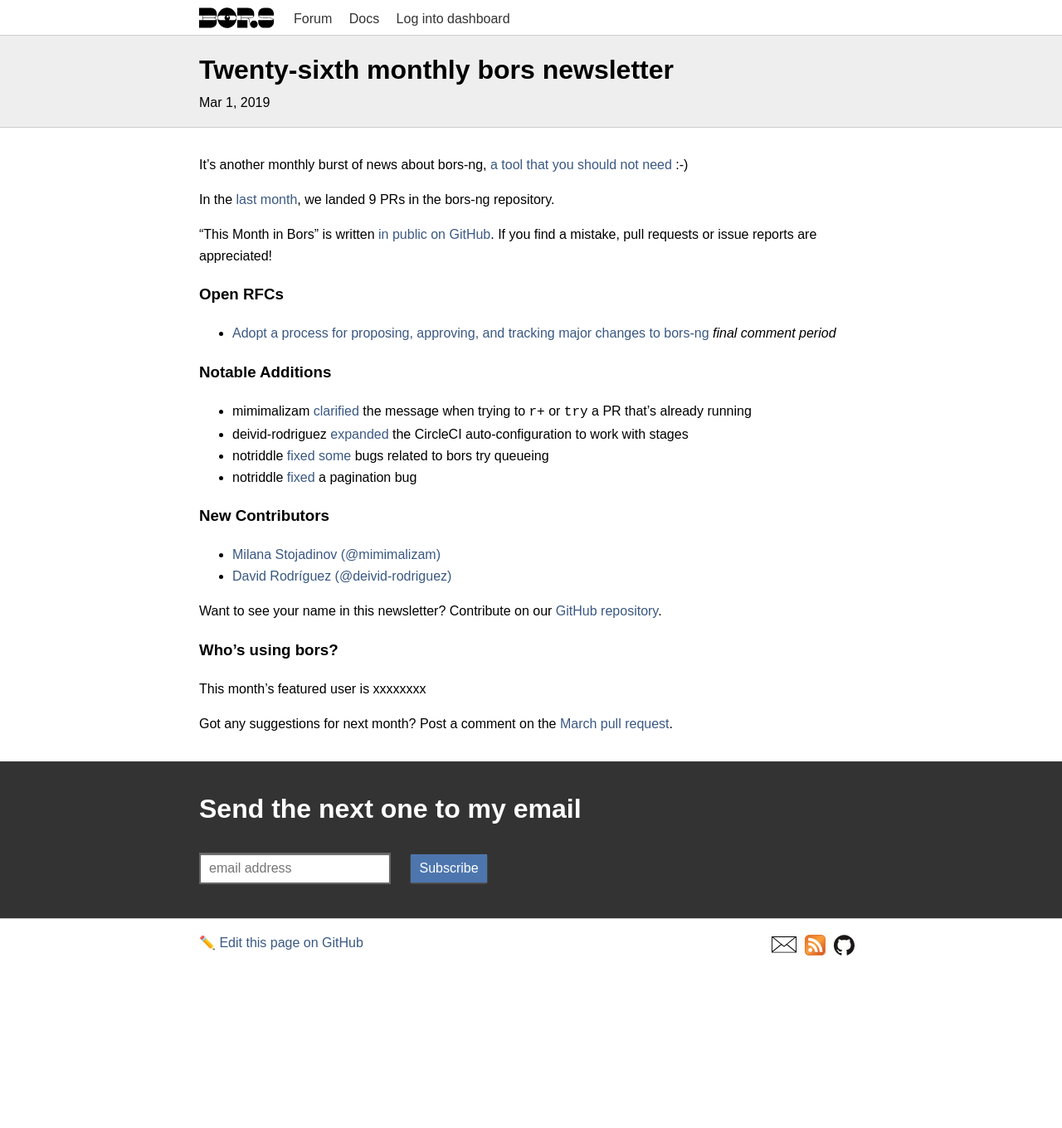
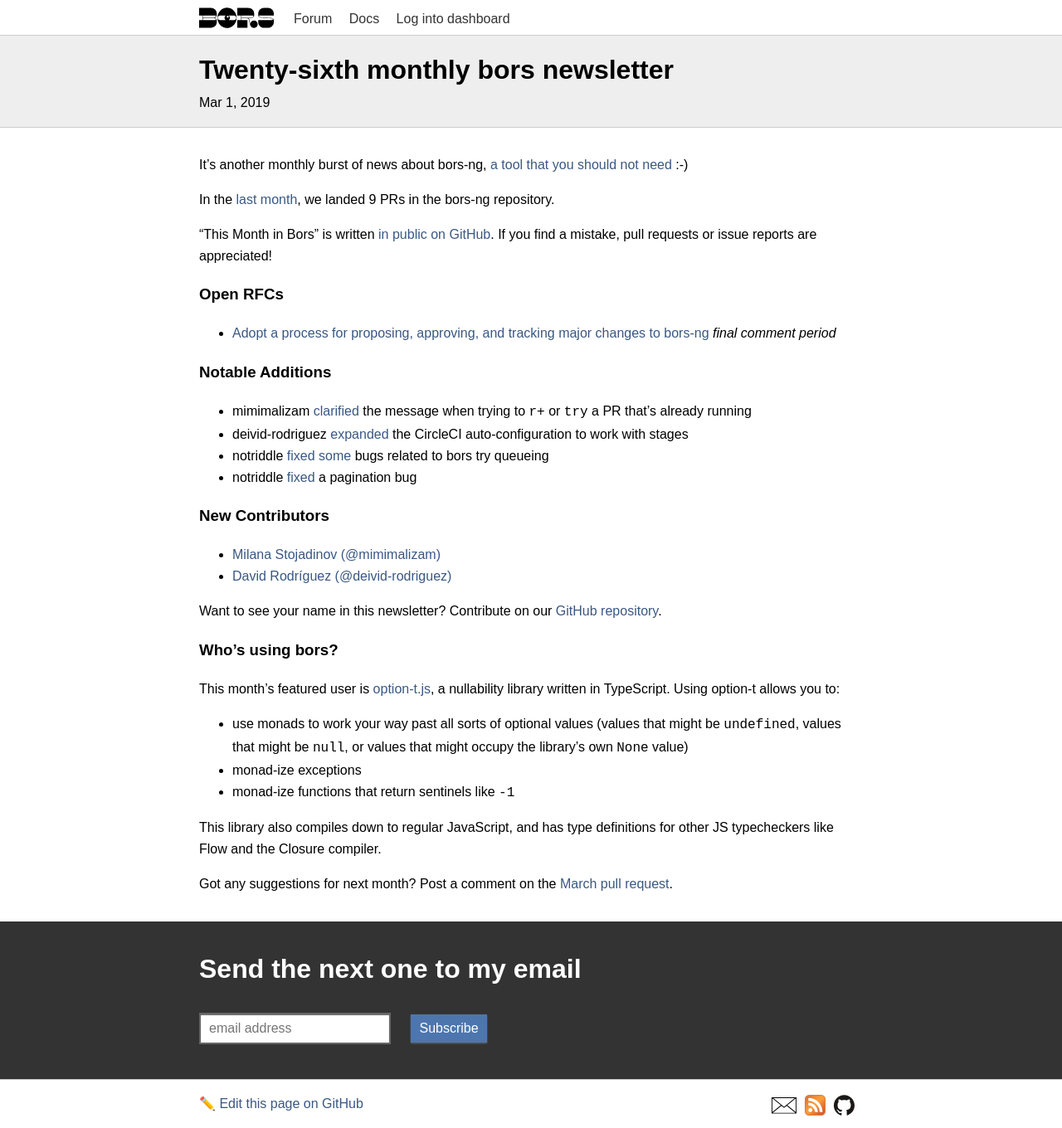
Before and after one commit to bors-ng/bors-ng.github.io, a Jekyll site: the page built from _posts/2019-03-01-tmib-26.md, in a window 1280 px wide. Shown: the whole page at 83% size. Built offline with Jekyll 4.4.1, drawn with Linux system fonts in a browser that asks for light colours; before the commit the page ends 1166 px from its top, so only the background shows below that.

Commit message:
Feature option-t.js

```diff
--- a/_posts/2019-03-01-tmib-26.md
+++ b/_posts/2019-03-01-tmib-26.md
@@ -40,7 +40,13 @@ Want to see your name in this newsletter? Contribute on our [GitHub repository](
 
 ### Who's using bors?
 
-This month's featured user is xxxxxxxx
+This month's featured user is [option-t.js](https://github.com/karen-irc/option-t), a nullability library written in TypeScript. Using option-t allows you to:
+
+* use monads to work your way past all sorts of optional values (values that might be `undefined`, values that might be `null`, or values that might occupy the library's own `None` value)
+* monad-ize exceptions
+* monad-ize functions that return sentinels like `-1`
+
+This library also compiles down to regular JavaScript, and has type definitions for other JS typecheckers like Flow and the Closure compiler.
 
 Got any suggestions for next month?
 Post a comment on the [March pull request](https://github.com/bors-ng/bors-ng.github.io/pull/72).
```
